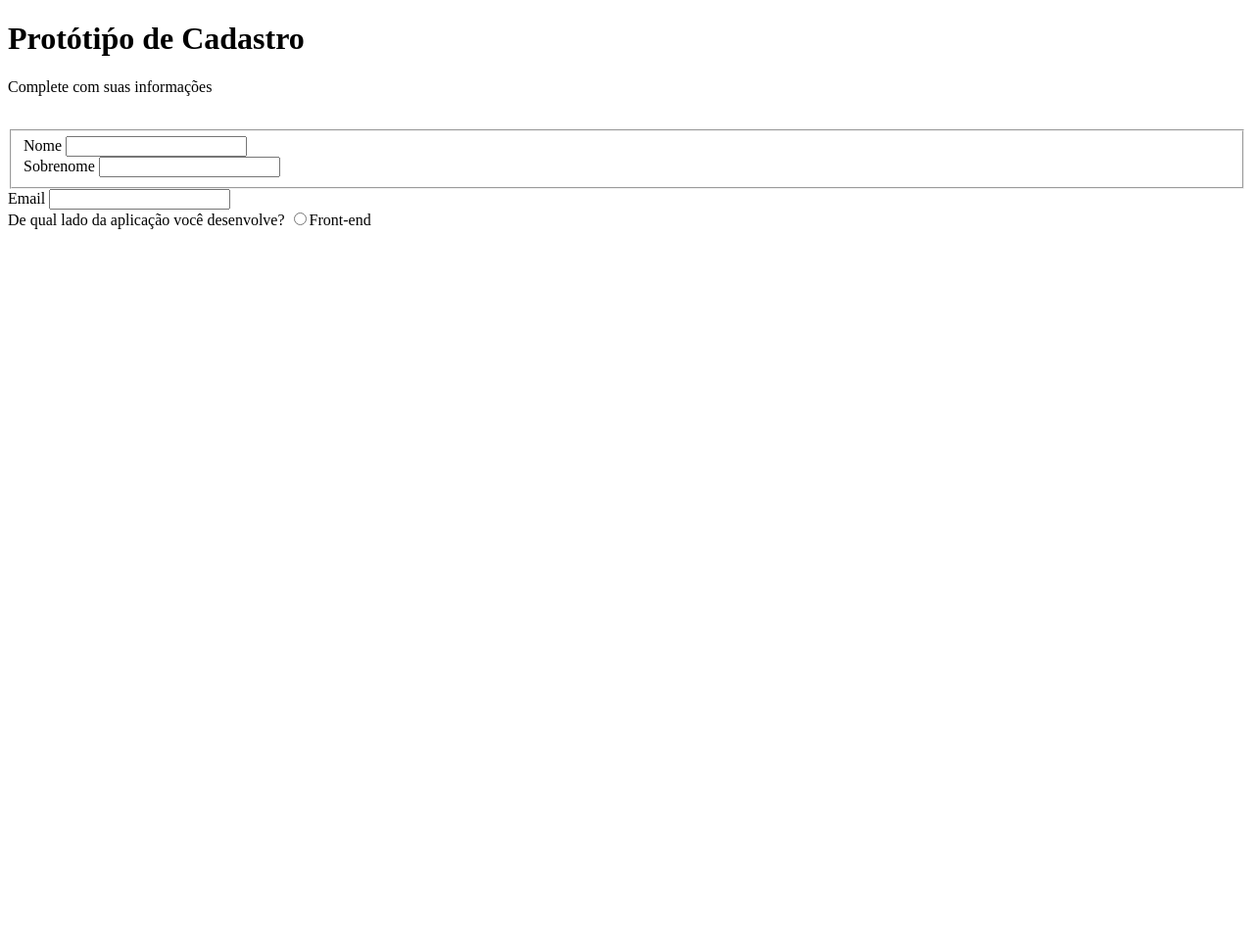
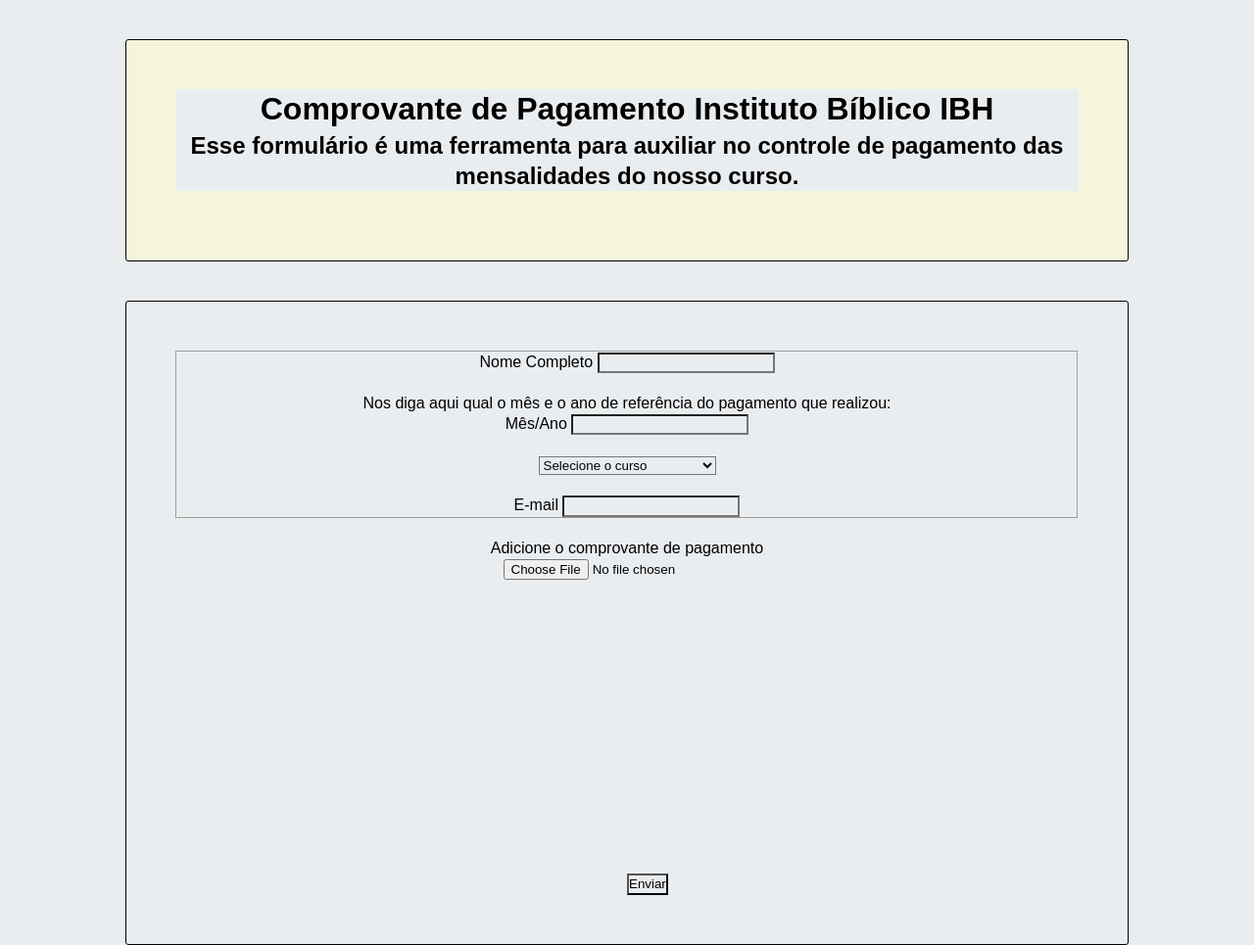
Before and after one commit to Pantoja42/Trybe-exercises, a plain HTML site: page HTML_CSS_Forms/Formulário.html in a window 1280 px wide. Shown: the whole page at 98% size. Before the commit the page ends 800 px from the top, so only its background shows below. Drawn offline with Linux system fonts and the light colour scheme.

Commit message:
Estilizando o form

```diff
--- a/HTML_CSS_Forms/Formulário.html
+++ b/HTML_CSS_Forms/Formulário.html
@@ -4,35 +4,44 @@
     <meta charset="UTF-8">
     <meta http-equiv="X-UA-Compatible" content="IE=edge">
     <meta name="viewport" content="width=device-width, initial-scale=1.0">
-    <title>Cadastro</title>
+    <link rel="stylesheet" href="style.css">
+    <title>Registro de pagamento</title>
 </head>
 <body>
-    <div>
-        <h1>Protótiṕo de Cadastro</h1>
-        <p>Complete com suas informações</p>
+    <header class="cabecalho">
+        <h1>Comprovante de Pagamento Instituto Bíblico IBH</h1>
+        <h2>Esse formulário é uma ferramenta para auxiliar no controle de pagamento das mensalidades do nosso curso.</h2>
         <br>
-    </div>
-    <form>
+    </header>
+    <form action="" method="GET"  enctype="multipart/form-data" class="dados-usuario">
         <fieldset>
             <div>
-                <label>Nome</label>
+                <label class="nome">Nome Completo</label>
                 <input type="text" name="nome" id="nome">
             </div>
+            <br>
             <div>
-                <label>Sobrenome</label>
-                <input type="text" name="sobrenome" id="sobrenome">
+                <p>Nos diga aqui qual o mês e o ano de referência do pagamento que realizou:</p>
+                <label>Mês/Ano</label>
+                <input type="text" name="mês" id="mês">
             </div>
+            <br>
+            <select name="Curso" id="curso">
+              <option value="básico">Selecione o curso</option>
+              <option value="básico">Curso Básico de Teologia</option>
+              <option value="historia">Curso de História da Igreja</option>
+            </select>
+            <br>
+            <br>
+            <label>E-mail</label>
+            <input type="text" name="email" id="email">
         </fieldset>
-
+        <br>
         <div>
-            <label>Email</label>
-            <input type="text" name="email" id="email">
-        </div>
-
-        <div>
-            <label>De qual lado da aplicação você desenvolve?</label>
-            <label>
-                <input type="radio" name="devWeb" value="Frontend">Front-end</label>
+            <p>Adicione o comprovante de pagamento</p>
+            <Input type="file" name="comprovante" id="comprovante"></Input>
+            <br>
+            <button type="submit" id="botao">Enviar</button>
         </div>
     </form>
 
--- /dev/null
+++ b/HTML_CSS_Forms/style.css
@@ -0,0 +1,41 @@
+* {
+    margin: 0;
+    padding: 0;
+    box-sizing: border-box;
+    background-color: rgb(234, 237, 240);
+    font-family: Arial, Helvetica, sans-serif;
+    line-height: 1.3;
+}
+
+.cabecalho {
+    background-color: beige;
+    text-align: center;
+    border: 1px solid black;
+    border-radius: 3px;
+    width: 80%;
+    margin: 40px 0;
+    padding: 50px;
+    margin-right: auto;
+    margin-left: auto;
+
+}
+.dados-usuario {
+    text-align: center;
+    border: 1px solid black;
+    border-radius: 3px;
+    width: 80%;
+    margin: 40px 0;
+    padding: 50px;
+    margin-right: auto;
+    margin-left: auto;
+
+}
+.npme {
+    padding: 30px;
+}
+
+#botao {
+    margin-top: 300px;
+    margin-left: 50%;
+    margin-right: 50%;
+}
```
